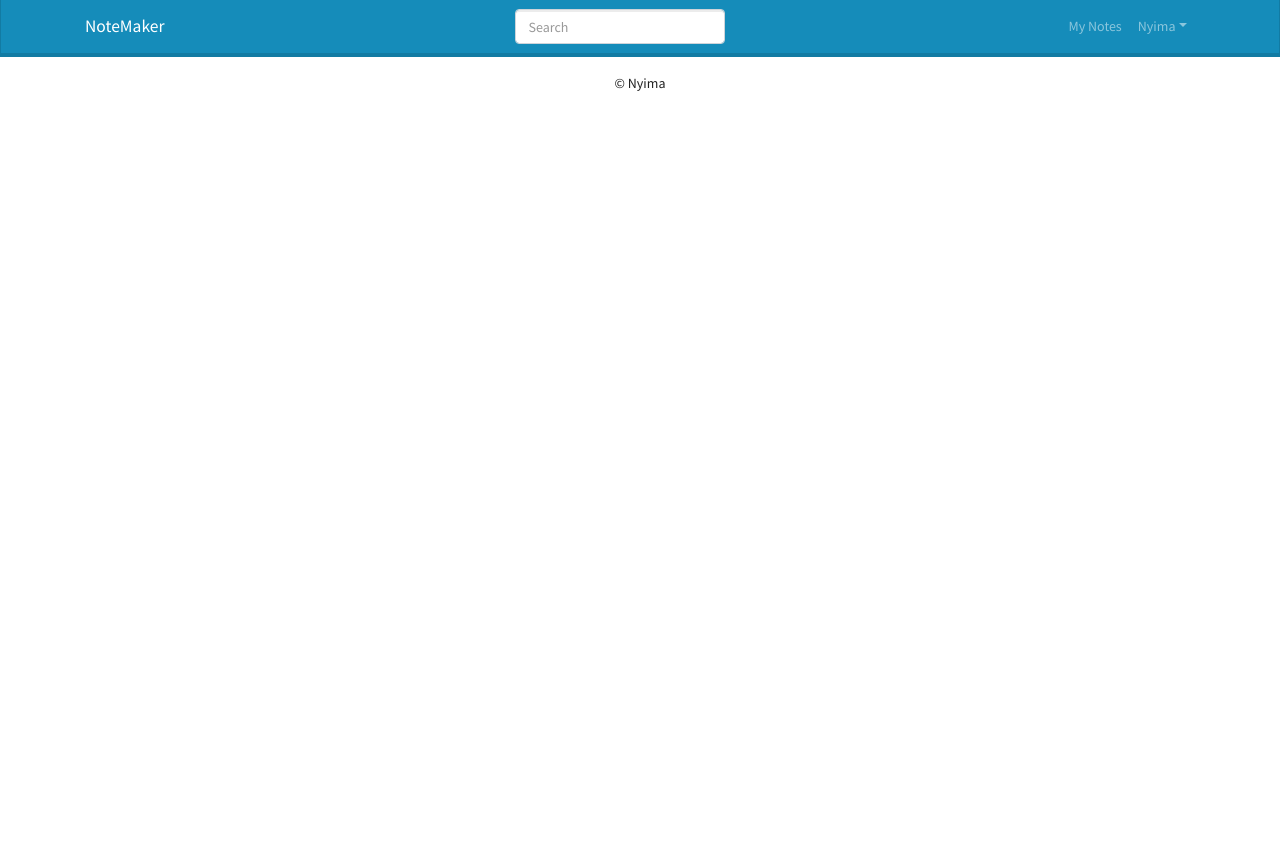
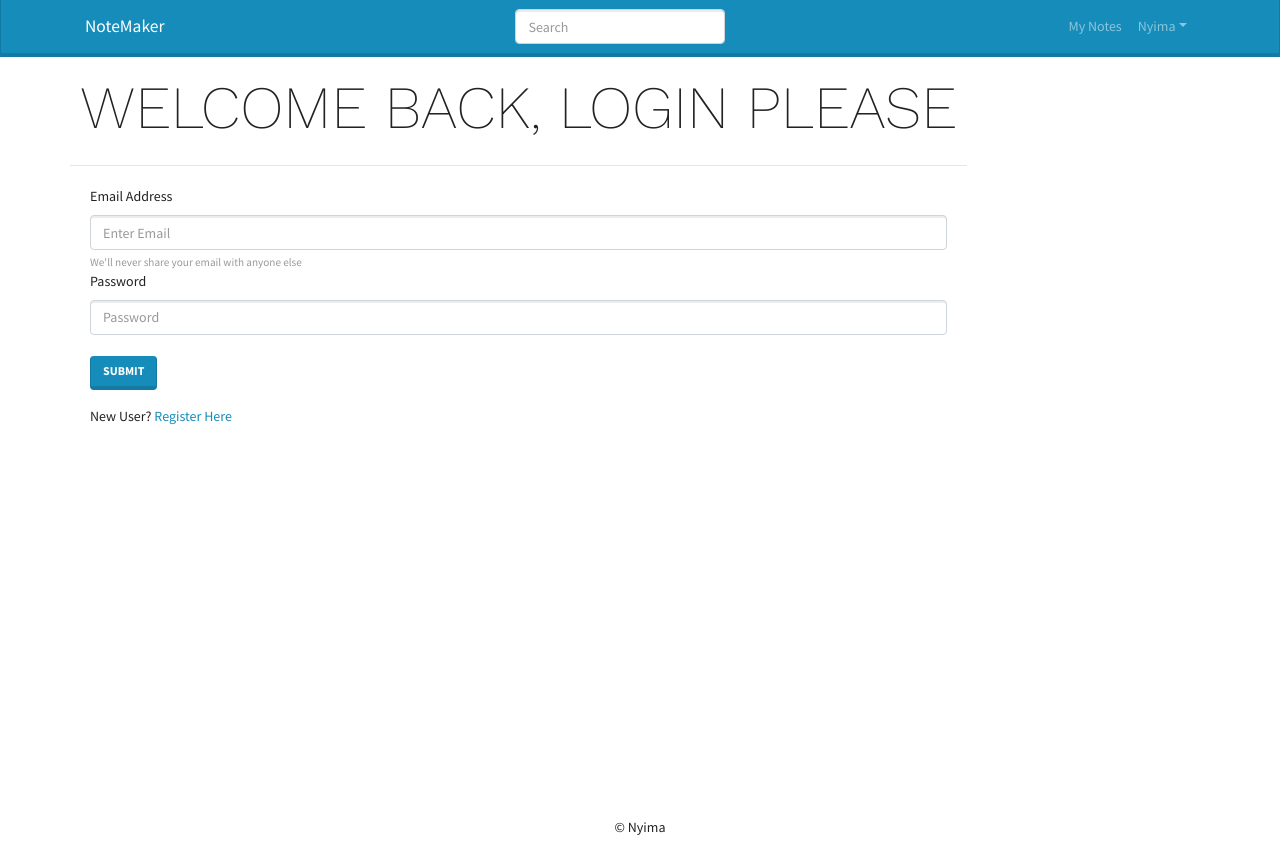
Before and after one commit to nyima6999/NoteMaker-MERN-STACK, a React (Create React App) app in the folder frontend/: page /login in a window 1280 px wide. Before the commit the page ends 800 px from the top, so only its background shows below. Built offline with nearby package versions, Linux system fonts and the light colour scheme.

Commit message:
login page created

```diff
--- a/frontend/src/App.js
+++ b/frontend/src/App.js
@@ -4,6 +4,8 @@
 import LandingPage from "./screens/LandingPage.css/LandingPage";
 import { BrowserRouter, Route, Routes } from "react-router-dom";
 import MyNotes from "./screens/MyNotes/MyNotes";
+import LoginPage from "./screens/LoginPage/LoginPage";
+import RegisterPage from "./screens/RegisterPage/RegisterPage";
 
 const App = () => (
   <BrowserRouter>
@@ -12,6 +14,8 @@
       <Routes>
         <Route exact path="/" element={<LandingPage />} />
         <Route exact path="/MyNotes" element={<MyNotes />} />
+        <Route exact path="/login" element={<LoginPage />} />
+        <Route exact path="/register" element={<RegisterPage />} />
       </Routes>
     </main>
     <Footer />
--- /dev/null
+++ b/frontend/src/components/Error.jsx
@@ -0,0 +1,12 @@
+import React from "react";
+import { Alert } from "react-bootstrap";
+
+const Error = ({ variant = "info", children }) => {
+  return (
+    <Alert variant={variant} style={{ fontSize: 20 }}>
+      <strong>{children}</strong>
+    </Alert>
+  );
+};
+
+export default Error;
--- /dev/null
+++ b/frontend/src/components/Loading.jsx
@@ -0,0 +1,26 @@
+import React from "react";
+import { Spinner } from "react-bootstrap";
+
+const Loading = ({ size = 100 }) => {
+  return (
+    <div
+      style={{
+        display: "flex",
+        justifyContent: "center",
+        alignItems: "center",
+        width: "100%",
+        height: "100%",
+      }}
+    >
+      <Spinner
+        animation="border"
+        role="status"
+        style={{ width: size, height: size }}
+      >
+        <span className="visually-hidden"></span>
+      </Spinner>
+    </div>
+  );
+};
+
+export default Loading;
--- /dev/null
+++ b/frontend/src/screens/LoginPage/LoginPage.css
@@ -0,0 +1,5 @@
+.loginContainer {
+  display: flex;
+  flex-direction: column;
+  margin: 20px;
+}
--- /dev/null
+++ b/frontend/src/screens/LoginPage/LoginPage.jsx
@@ -0,0 +1,86 @@
+import React, { Children } from "react";
+import { useState } from "react";
+import { Form, Button, Row, Col } from "react-bootstrap";
+import { Link } from "react-router-dom";
+import MainScreen from "../../components/MainScreen";
+import "./LoginPage.css";
+import axios from "axios";
+import Loading from "../../components/Loading";
+import Error from "../../components/Error";
+
+const LoginPage = () => {
+  const [email, setEmail] = useState("");
+  const [password, setPassword] = useState("");
+  const [error, setError] = useState(false);
+  const [loading, setLoading] = useState(false);
+
+  const submitHandler = async (e) => {
+    e.preventDefault();
+
+    try {
+      const config = {
+        headers: {
+          "Content-type": "application/json",
+        },
+      };
+      setLoading(true);
+      const { data } = await axios.post(
+        "/api/users/login",
+        {
+          email,
+          password,
+        },
+        config
+      );
+      console.log(data);
+      localStorage.setItem("userInfo", JSON.stringify(data));
+      setLoading(false);
+    } catch (error) {
+      setError(error.response.data.message);
+    }
+  };
+
+  return (
+    <MainScreen title="WELCOME BACK, LOGIN PLEASE">
+      <div className="loginContainer">
+        {error && <Error>{Children}</Error>}
+        {loading && <Loading />}
+        <Form onSubmit={submitHandler}>
+          <Form.Group controlId="formBasicEmail">
+            <Form.Label> Email Address</Form.Label>
+            <Form.Control
+              type="email"
+              value={email}
+              placeholder="Enter Email"
+              onChange={(e) => setEmail(e.target.value)}
+            ></Form.Control>
+            <Form.Text className="text-muted">
+              We'll never share your email with anyone else
+            </Form.Text>
+          </Form.Group>
+          <Form.Group controlId="formBasicPassword">
+            <Form.Label>Password</Form.Label>
+            <Form.Control
+              type="password"
+              value={password}
+              placeholder="Password"
+              onChange={(e) => setPassword(e.target.value)}
+            ></Form.Control>
+          </Form.Group>
+          <br></br>
+          <Button variant="primary" type="submit">
+            Submit
+          </Button>
+        </Form>
+
+        <Row className="py-3">
+          <Col>
+            New User? <Link to="/register">Register Here</Link>
+          </Col>
+        </Row>
+      </div>
+    </MainScreen>
+  );
+};
+
+export default LoginPage;
--- a/frontend/src/screens/MyNotes/MyNotes.jsx
+++ b/frontend/src/screens/MyNotes/MyNotes.jsx
@@ -13,6 +13,7 @@
     }
   };
 
+  // api call using axios
   const fetchNotes = async () => {
     const { data } = await axios.get("/api/notes");
     setNotes(data);
--- /dev/null
+++ b/frontend/src/screens/RegisterPage/RegisterPage.jsx
@@ -0,0 +1,7 @@
+import React from "react";
+
+const RegisterPage = () => {
+  return <div>RegisterPage</div>;
+};
+
+export default RegisterPage;
```
